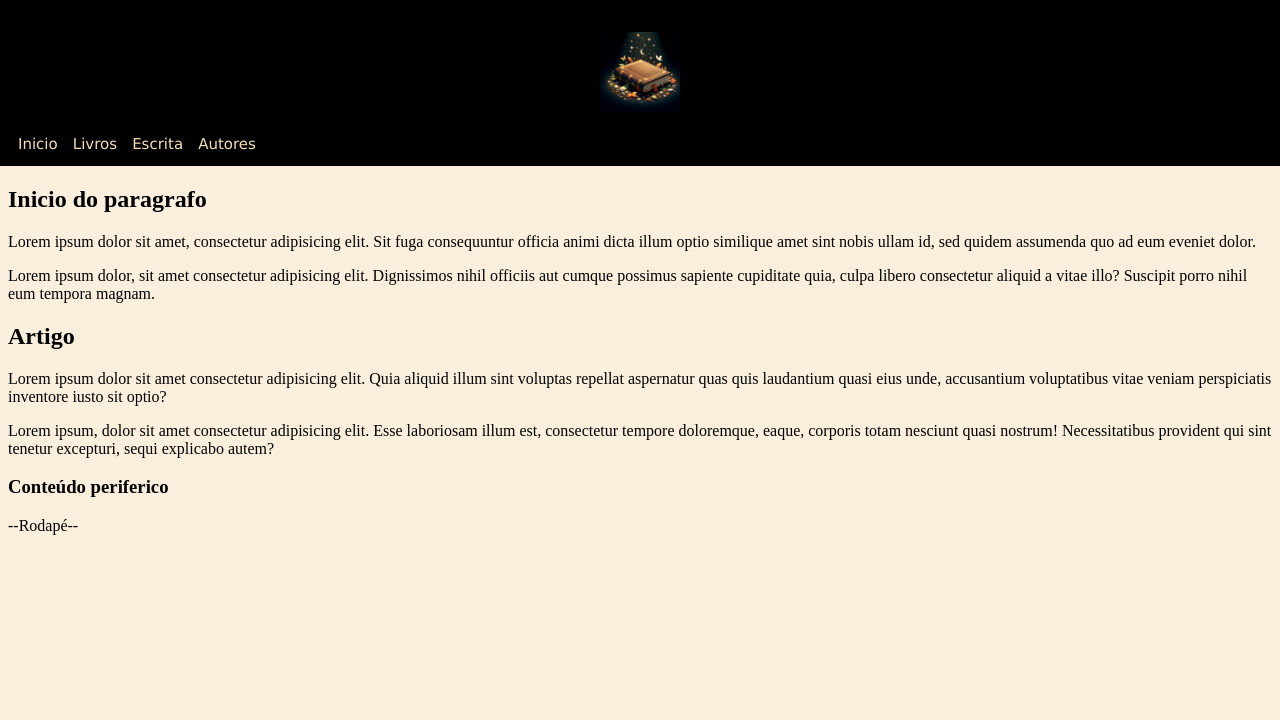
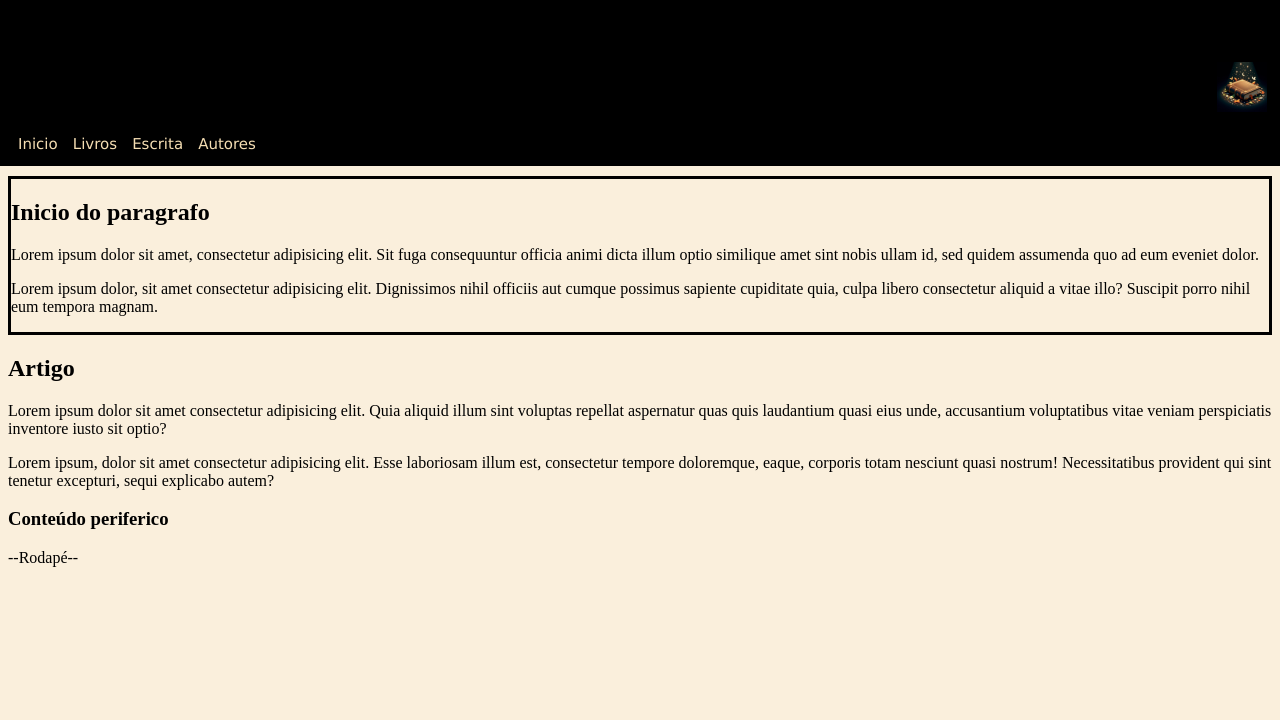
Before and after one commit to ARJUNIORAR/projetopessoal, a plain HTML site: page index.html in a window 1280 px wide. Shown: the part 80-800 px from the top of the page. Drawn offline with Linux system fonts and the light colour scheme.

Commit message:
Inserção da primeira div

```diff
--- a/Style.css
+++ b/Style.css
@@ -1,6 +1,6 @@
 @charset "UTF8";
 @font-face{
-    font-family:"romantic";
+    font-family:"helios";
     src: url(fontes/Helios\ Regular.ttf);
 }
 
@@ -10,10 +10,10 @@ body{
 h1{
     height: 20vh;
     background-repeat: no-repeat;
-    background-position: center bottom;
-    background-size: 80px;
-    text-align: center;
-    font-family: "romantic";
+    background-position: right bottom;
+    background-size: 50px;
+    text-align:right;
+    font-family: "helios";
     background-image: url(imagem/um\ livro\ no\ estilo\ de\ animação\ com\ fundo\ preto.png);
 }
 header{
@@ -40,3 +40,7 @@ nav >a:hover{
 
 
 }
+section > div{
+    border: solid black;
+    margin-top: 10px;
+}
--- a/index.html
+++ b/index.html
@@ -19,9 +19,10 @@
     </header>
     <main> <!--Conteudo principal-->
         <section> <!--Seção de conteudo, serve para que eu separe por seção-->
-            <h2>Inicio do paragrafo</h2>
+            <div><h2>Inicio do paragrafo</h2>
             <p>Lorem ipsum dolor sit amet, consectetur adipisicing elit. Sit fuga consequuntur officia animi dicta illum optio similique amet sint nobis ullam id, sed quidem assumenda quo ad eum eveniet dolor.</p>
             <p>Lorem ipsum dolor, sit amet consectetur adipisicing elit. Dignissimos nihil officiis aut cumque possimus sapiente cupiditate quia, culpa libero consectetur aliquid a vitae illo? Suscipit porro nihil eum tempora magnam.</p>
+            </div>
             <article><!--Artigo-->
                 <h2>Artigo</h2>
                 <p>Lorem ipsum dolor sit amet consectetur adipisicing elit. Quia aliquid illum sint voluptas repellat aspernatur quas quis laudantium quasi eius unde, accusantium voluptatibus vitae veniam perspiciatis inventore iusto sit optio?</p>
```
